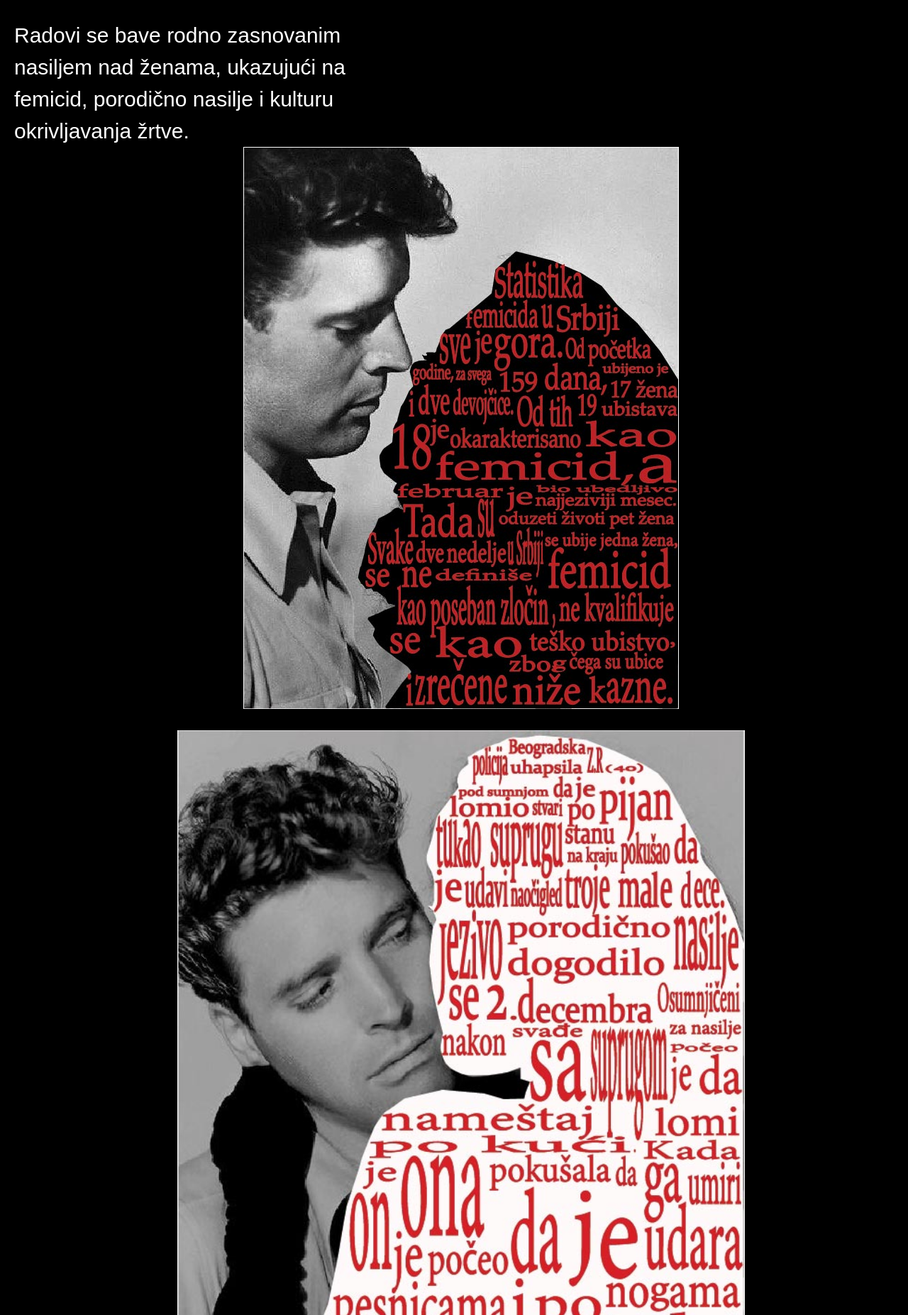
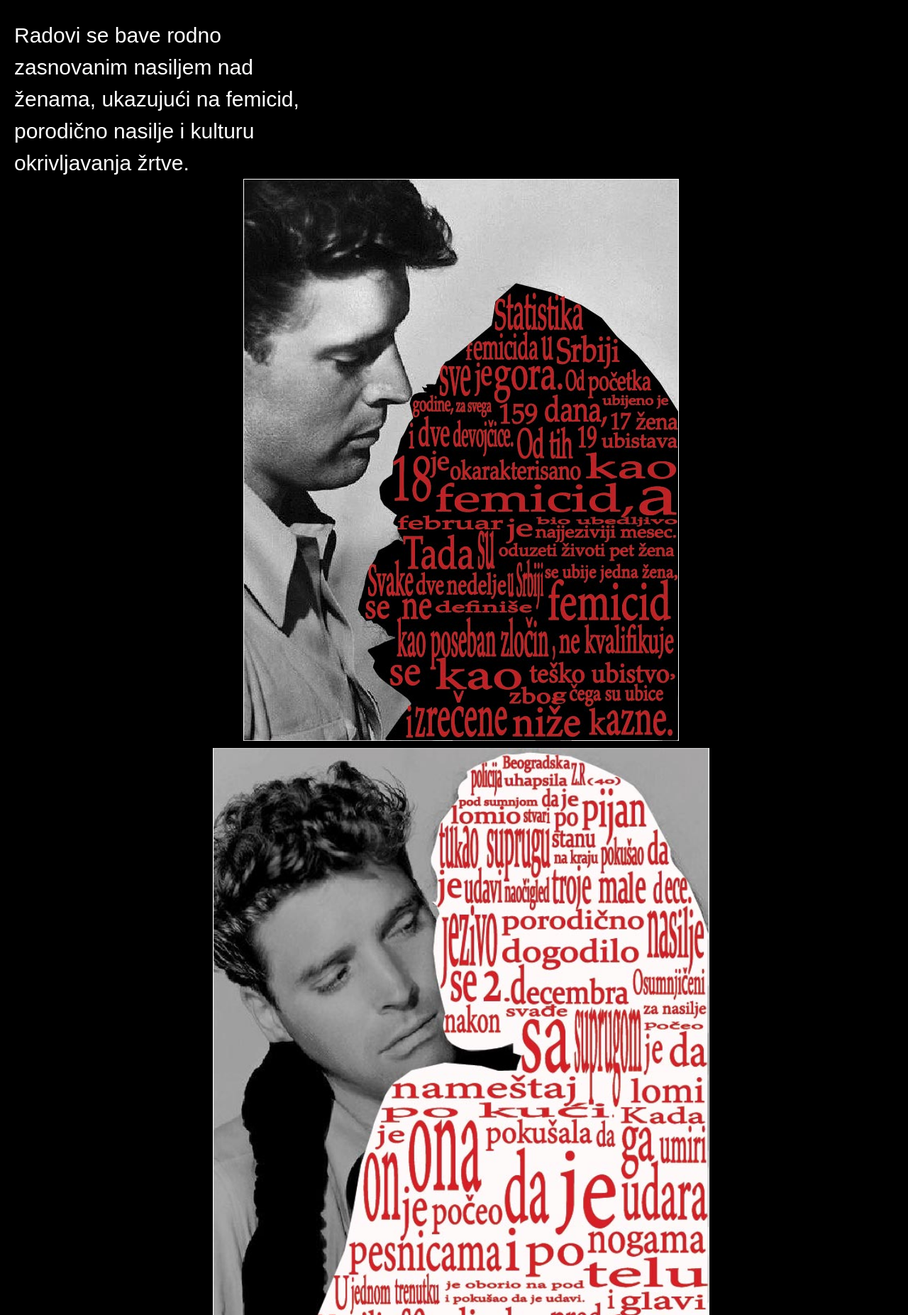
Before and after one commit to tamarabozovic20236071-pixel/tamarabo.github.io, a plain HTML site: page projekat 2.html in a window 1280 px wide. Shown: the part 47-1900 px from the top of the page at 71% size. Drawn offline with Linux system fonts and the light colour scheme.

Commit message:
Update style.css

```diff
--- a/style.css
+++ b/style.css
@@ -89,12 +89,13 @@
   align-items: center;
  }
 .slika{
-  width: 800px;
+  width: 700px;
   height: auto;
-  margin-top: 30px;
+  margin-top: 10px;
+  margin-bottom: 25px;
 }
 .posterslika{
-	width: 700px;
+  width: 700px;
   height: auto;
   margin-bottom: 25px;
 }
@@ -119,8 +120,8 @@
 }
 
 .tekst {
-  width: 500px;
-  font-size: 15p;
+  width: 450px;
+  font-size: 8px;
 }
 
 .tekst p {
```
